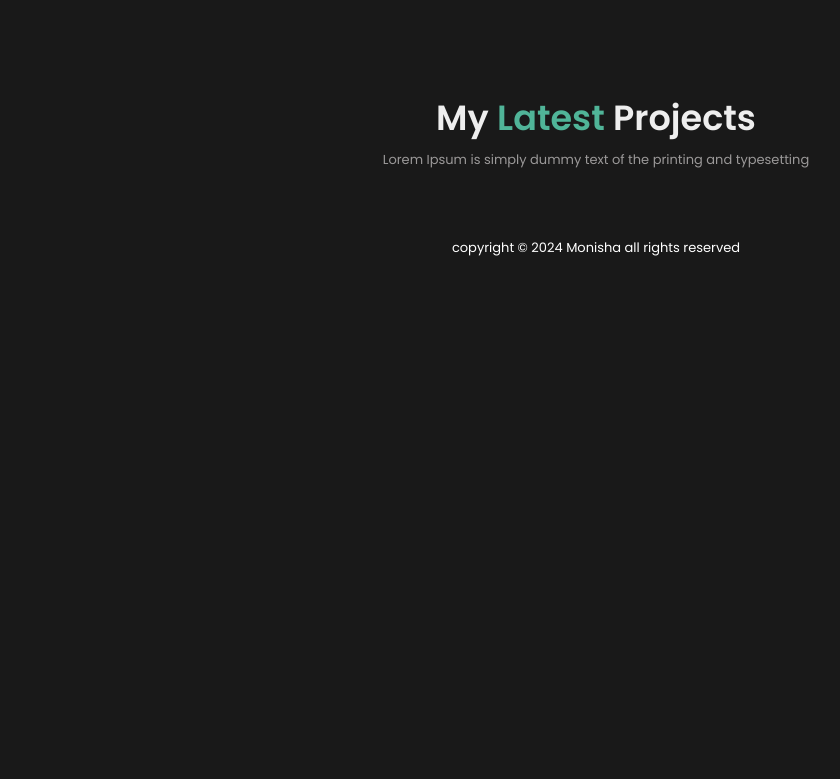
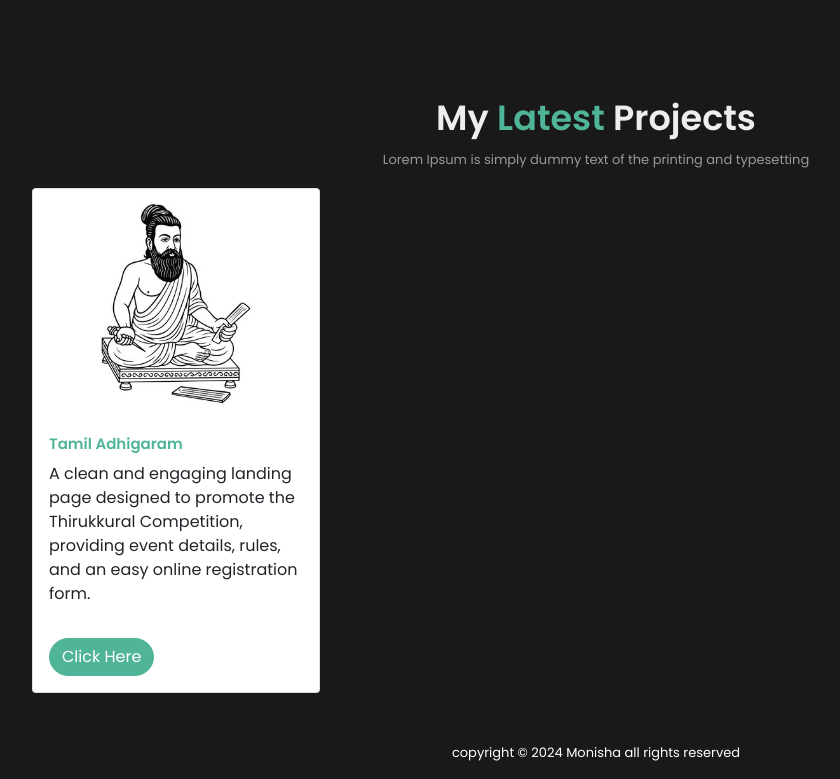
Before and after one commit to dev-monisha/portfolio, a plain HTML site: page index.html in a window 1280 px wide. Shown: the part 2114-2893 px from the top of the page, without its empty margins (44-884 px from the left). Before the commit the page ends 2388 px from the top, so only its background shows below. Drawn offline with nearby package versions, Linux system fonts and the light colour scheme.

Commit message:
Update index.html

```diff
--- a/index.html
+++ b/index.html
@@ -253,12 +253,14 @@
                                         <div class="exp">
                                             <div>
                                                 <div class="d-flex justify-content-between">
-                                                    <h5 class="text-white">Scope Thinkers Private Limited | UI UX Developer
+                                                    <h5 class="text-white">Scope Thinkers Private Limited | UI UX
+                                                        Developer
                                                     </h5>
                                                     <h5>Feb 2023 - Till Now</h5>
                                                 </div>
                                                 <ul>
-                                                    <li> <i class="fa-solid fa-caret-left"></i> Restructured web design of a
+                                                    <li> <i class="fa-solid fa-caret-left"></i> Restructured web design
+                                                        of a
                                                         local business page to implement google Ad-sense.</li>
                                                     <li> <i class="fa-solid fa-caret-left"></i> Designed eye-catching
                                                         website
@@ -280,16 +282,20 @@
                                                 <ul>
                                                     <li> <i class="fa-solid fa-caret-left"></i> Develop and build static
                                                         UI/UX
-                                                        to support large-scale CMS and E-Commerce platform projects in Agile
+                                                        to support large-scale CMS and E-Commerce platform projects in
+                                                        Agile
                                                         environments for admin content management.</li>
-                                                    <li> <i class="fa-solid fa-caret-left"></i> implemented and maintained
-                                                        front-end web applications, resulting in a 10% increase in website
+                                                    <li> <i class="fa-solid fa-caret-left"></i> implemented and
+                                                        maintained
+                                                        front-end web applications, resulting in a 10% increase in
+                                                        website
                                                         traffic and convrsion rates.</li>
                                                     <li> <i class="fa-solid fa-caret-left"></i> Developed and executed
                                                         front-end
                                                         developemnt strategies, resulting in a 15% increase in website
                                                         performance.</li>
-                                                    <li> <i class="fa-solid fa-caret-left"></i> Worked with cross-functional
+                                                    <li> <i class="fa-solid fa-caret-left"></i> Worked with
+                                                        cross-functional
                                                         teams to develop and execute on-time and on-budget projects nd
                                                         inititives</li>
                                                 </ul>
@@ -379,6 +385,24 @@
                         </div>
                     </div>
                 </div>
+                <div class="container">
+                    <div class="row">
+                        <div class="col-lg-4">
+                            <div class="card" style="width: 18rem;">
+                                <img src="./image/thiruvalluvar-img.jpg" class="card-img-top" alt="...">
+                                <div class="card-body">
+                                    <h5 class="card-title">Tamil Adhigaram</h5>
+                                    <p class="card-text">A clean and engaging landing page designed to promote the
+                                        Thirukkural Competition, providing event details, rules, and an easy online
+                                        registration form.</p>
+                                </div>
+                                <div class="card-body">
+                                    <a href="#" class="btn btn-primary">Click Here</a>
+                                </div>
+                            </div>
+                        </div>
+                    </div>
+                </div>
             </div>
         </section>
 
```
